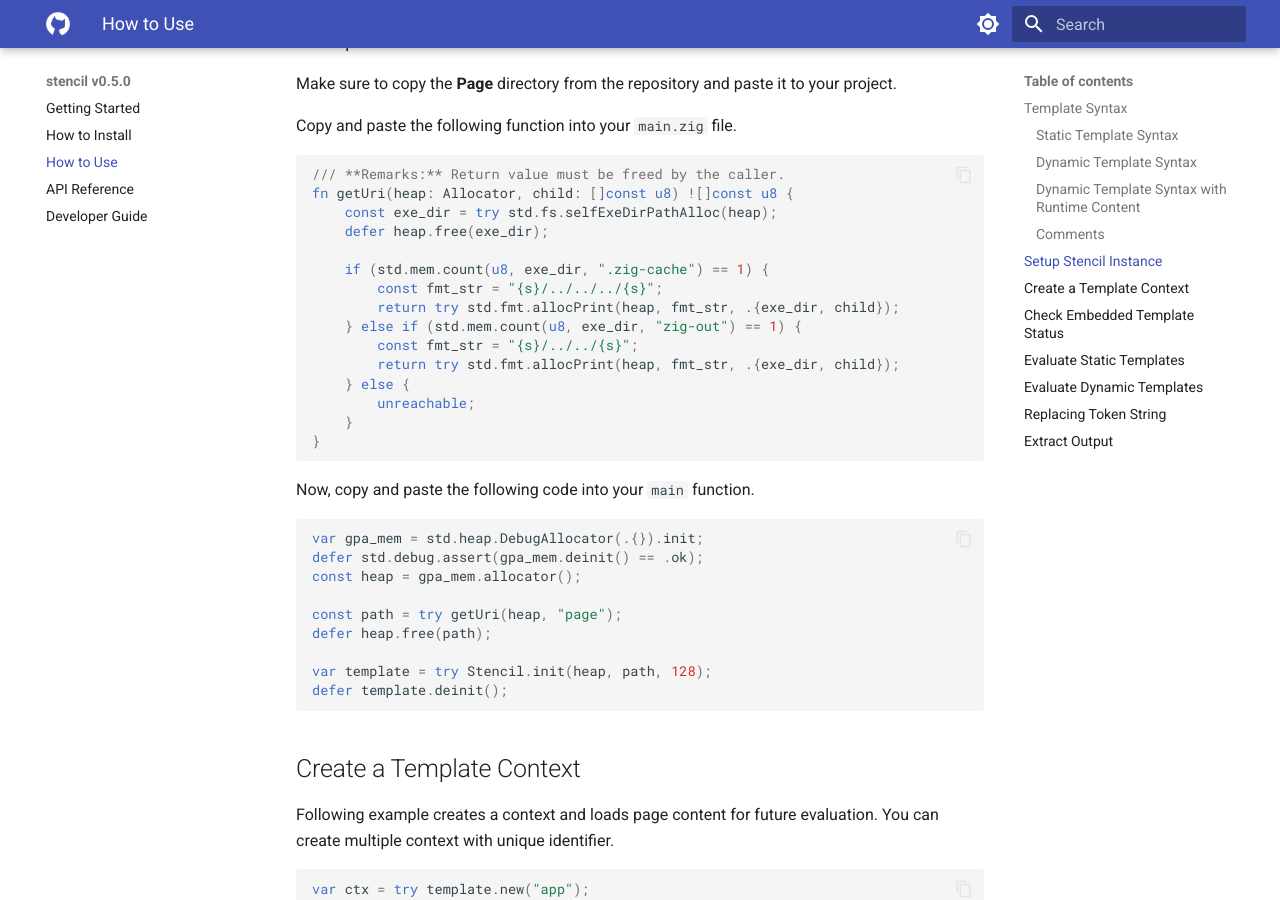
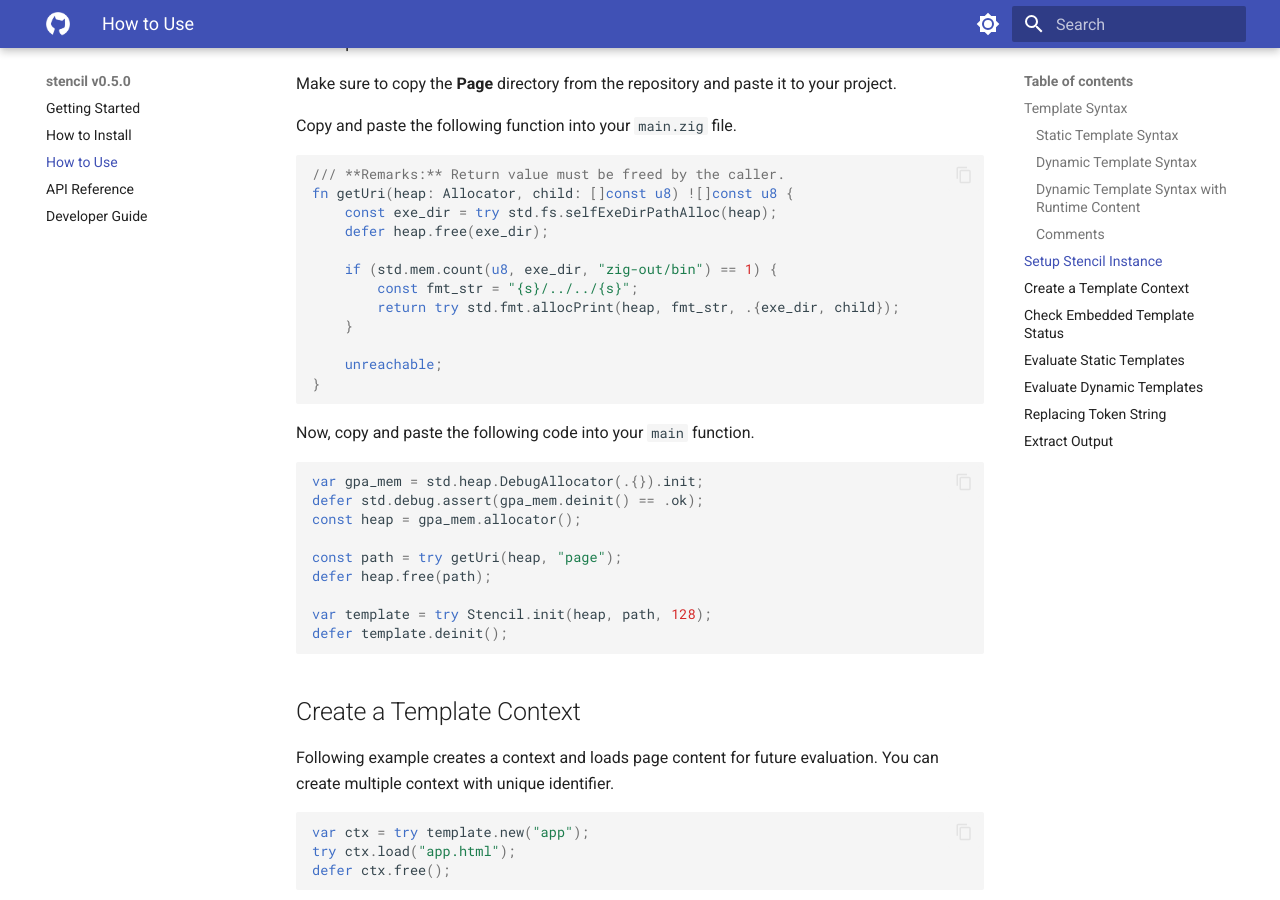
Before and after one commit to bitlaab-bolt/stencil, an MkDocs documentation site: the page built from docs/usage.md, in a window 1280 px wide and 900 px high, scrolled down 1099 px. Built offline with MkDocs 1.6.1 and Material for MkDocs 9.7.7, drawn with Linux system fonts in a browser that asks for light colours.

Commit message:
adding build step for always execute from zig-out/bin dir

````diff
--- a/docs/usage.md
+++ b/docs/usage.md
@@ -55,15 +55,12 @@ fn getUri(heap: Allocator, child: []const u8) ![]const u8 {
     const exe_dir = try std.fs.selfExeDirPathAlloc(heap);
     defer heap.free(exe_dir);
 
-    if (std.mem.count(u8, exe_dir, ".zig-cache") == 1) {
-        const fmt_str = "{s}/../../../{s}";
-        return try std.fmt.allocPrint(heap, fmt_str, .{exe_dir, child});
-    } else if (std.mem.count(u8, exe_dir, "zig-out") == 1) {
+    if (std.mem.count(u8, exe_dir, "zig-out/bin") == 1) {
         const fmt_str = "{s}/../../{s}";
         return try std.fmt.allocPrint(heap, fmt_str, .{exe_dir, child});
-    } else {
-        unreachable;
     }
+
+    unreachable;
 }
 ```
 
````
Also changed, not shown: 3 other files.
